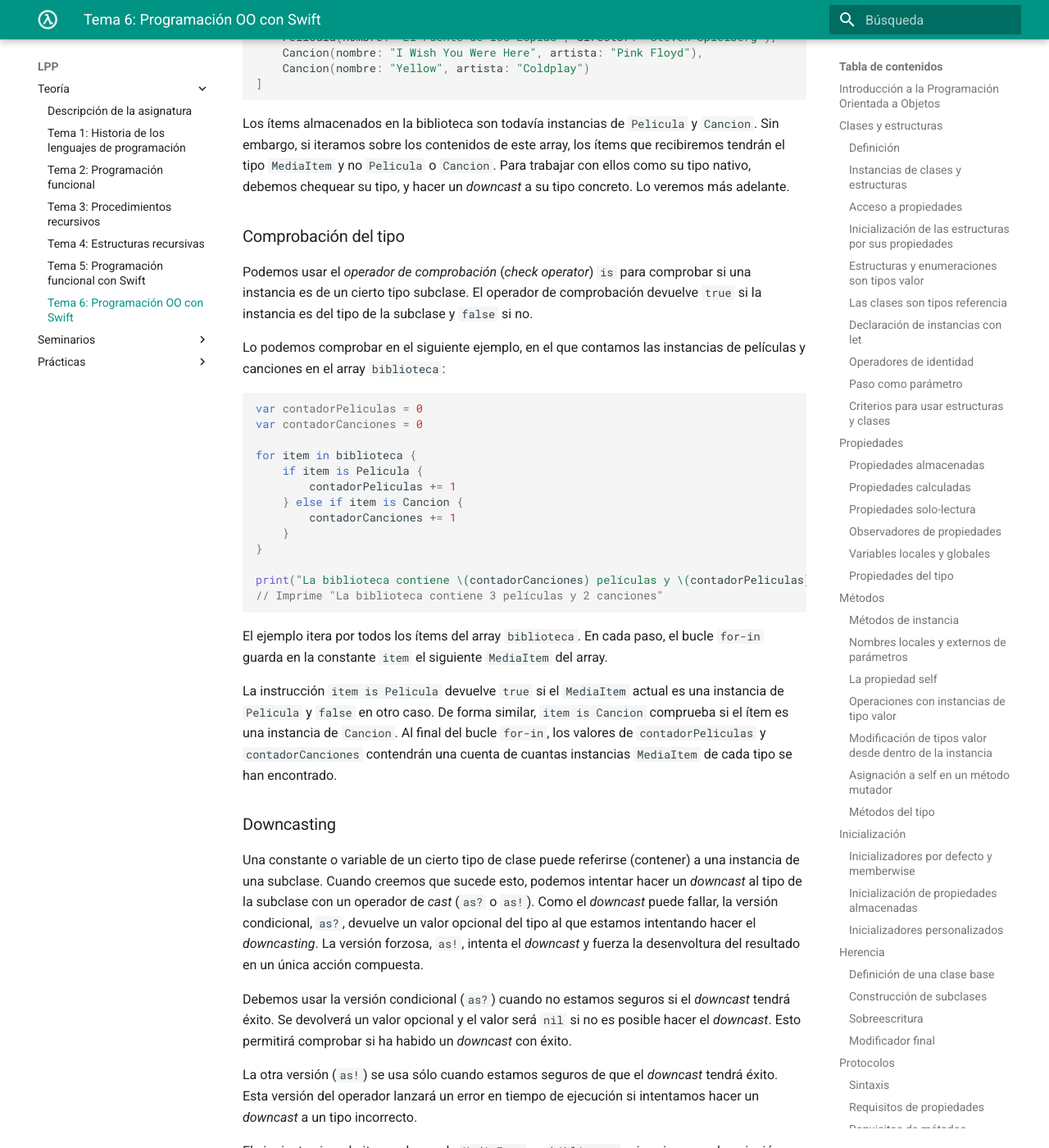
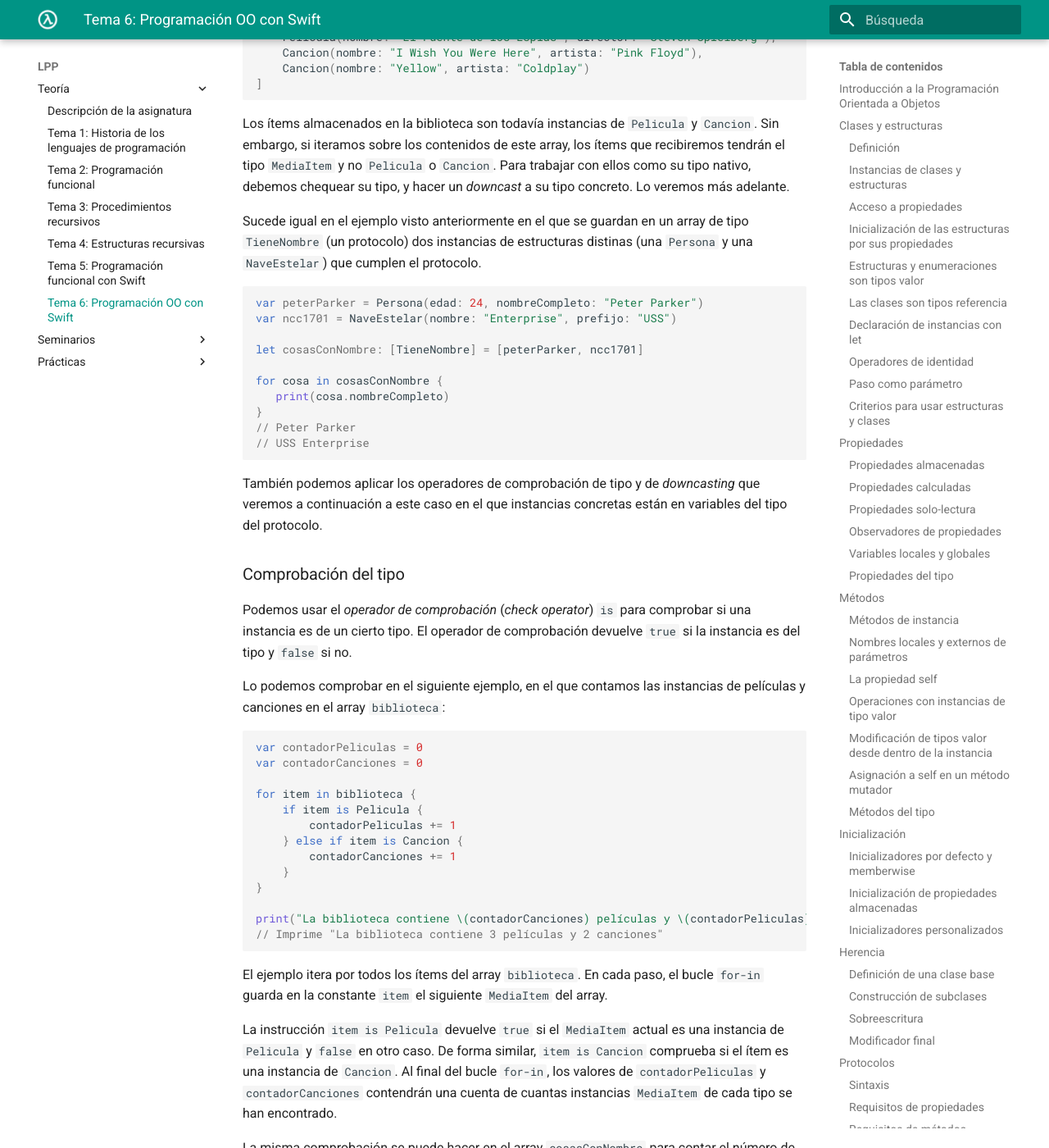
Before and after one commit to domingogallardo/apuntes-lpp, an MkDocs documentation site: the page built from docs/teoria/tema06-programacion-orientada-objetos-swift/tema06-programacion-orientada-objetos-swift.md, in a window 1280 px wide and 1400 px high, scrolled down 43854 px. Shown: the whole window at 82% size. Built offline with MkDocs 1.6.1 and Material for MkDocs 9.7.7, drawn with Linux system fonts in a browser that asks for light colours; some of the changed text lies outside the part shown.

Commit message:
Downcasting también para protocolos

````diff
--- a/docs/teoria/tema06-programacion-orientada-objetos-swift/tema06-programacion-orientada-objetos-swift.md
+++ b/docs/teoria/tema06-programacion-orientada-objetos-swift/tema06-programacion-orientada-objetos-swift.md
@@ -2491,13 +2491,34 @@ no `Pelicula` o `Cancion`. Para trabajar con ellos como su tipo
 nativo, debemos chequear su tipo, y hacer un _downcast_ a su tipo
 concreto. Lo veremos más adelante.
 
+Sucede igual en el ejemplo visto anteriormente en el que se
+guardan en un array de tipo `TieneNombre` (un protocolo) dos
+instancias de estructuras distinas (una `Persona` y una `NaveEstelar`)
+que cumplen el protocolo.
+
+```swift
+var peterParker = Persona(edad: 24, nombreCompleto: "Peter Parker")
+var ncc1701 = NaveEstelar(nombre: "Enterprise", prefijo: "USS")
+
+let cosasConNombre: [TieneNombre] = [peterParker, ncc1701]
+
+for cosa in cosasConNombre {
+   print(cosa.nombreCompleto)
+}
+// Peter Parker
+// USS Enterprise
+```
+
+También podemos aplicar los operadores de comprobación de tipo y de
+_downcasting_ que veremos a continuación a este caso en el que
+instancias concretas están en variables del tipo del protocolo.
 
 ### Comprobación del tipo
 
 Podemos usar el _operador de comprobación_ (_check operator_) `is`
-para comprobar si una instancia es de un cierto tipo subclase. El
-operador de comprobación devuelve `true` si la instancia es del tipo
-de la subclase y `false` si no.
+para comprobar si una instancia es de un cierto tipo. El operador de
+comprobación devuelve `true` si la instancia es del tipo y `false` si
+no.
 
 Lo podemos comprobar en el siguiente ejemplo, en el que contamos las
 instancias de películas y canciones en el array `biblioteca`:
@@ -2529,17 +2550,23 @@ similar, `item is Cancion` comprueba si el ítem es una instancia de
 `contadorPeliculas` y `contadorCanciones` contendrán una cuenta de
 cuantas instancias `MediaItem` de cada tipo se han encontrado.
 
+La misma comprobación se puede hacer en el array `cosasConNombre` para
+contar el número de ítems que son de tipo `Persona` y `NaveEspacial`.
 
 ### Downcasting
 
 Una constante o variable de un cierto tipo de clase puede referirse
-(contener) a una instancia de una subclase. Cuando creemos que sucede
-esto, podemos intentar hacer un _downcast_ al tipo de la subclase con
-un operador de _cast_ (`as?` o `as!`). Como el _downcast_ puede
-fallar, la versión condicional, `as?`, devuelve un valor opcional del
-tipo al que estamos intentando hacer el _downcasting_. La versión
-forzosa, `as!`, intenta el _downcast_ y fuerza la desenvoltura del
-resultado en un única acción compuesta.
+(contener) a una instancia de una subclase. También, una variable
+declarada con el tipo de un protocolo contiene una instancia de un
+tipo concreto, que cumple el protocolo.
+
+Cuando sucede esto, podemos hacer un _downcast_ al tipo de la subclase
+o del tipo que cumple el protocolo con un operador de _cast_ (`as?` o
+`as!`). Como el _downcast_ puede fallar, la versión condicional,
+`as?`, devuelve un valor opcional del tipo al que estamos intentando
+hacer el _downcasting_. La versión forzosa, `as!`, intenta el
+_downcast_ y fuerza la desenvoltura del resultado en un única acción
+compuesta.
 
 Debemos usar la versión condicional (`as?`) cuando no estamos seguros
 si el _downcast_ tendrá éxito. Se devolverá un valor opcional y el
@@ -2589,6 +2616,10 @@ como vimos en el apartado de opcionales. Si tiene éxito el
 _downcasting_, las propiedades de la película se pueden usar para
 imprimir una descripción de la película llamando a los
 correspondientes métodos de la clase `Pelicula`. Igual con `Cancion`.
+
+El mismo ejemplo se puede aplicar al array `cosasConNombre`. Prueba a
+adaptar el código anterior a este array, recorriéndolo y haciendo el
+_downcasting_ a los tipos `Persona` y `NaveEspacial`.
 
 
 ### El tipo `Any`
````
Also changed, not shown: notas-clase/semana11/semana11.md (+22 -1 lines), 1 other file.
